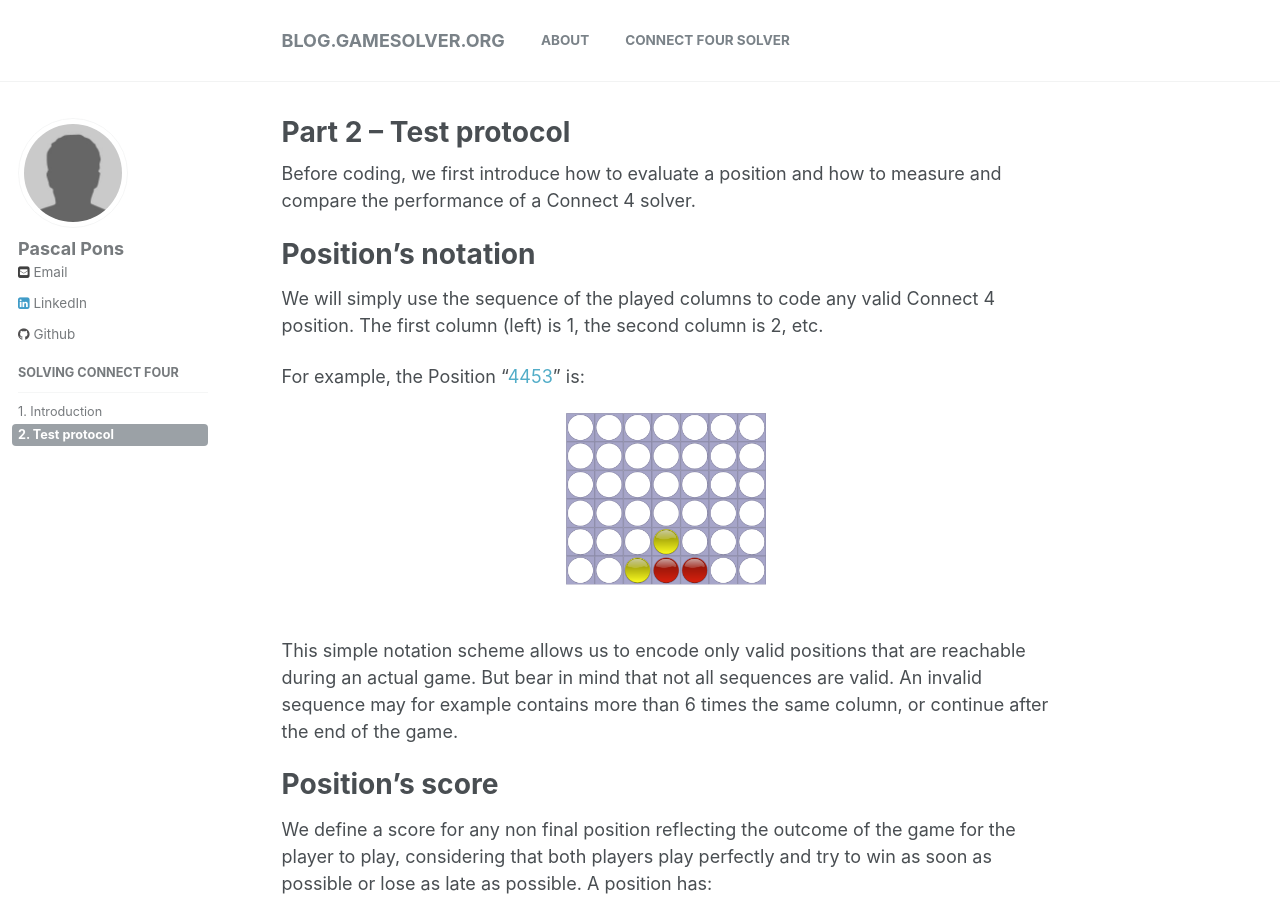
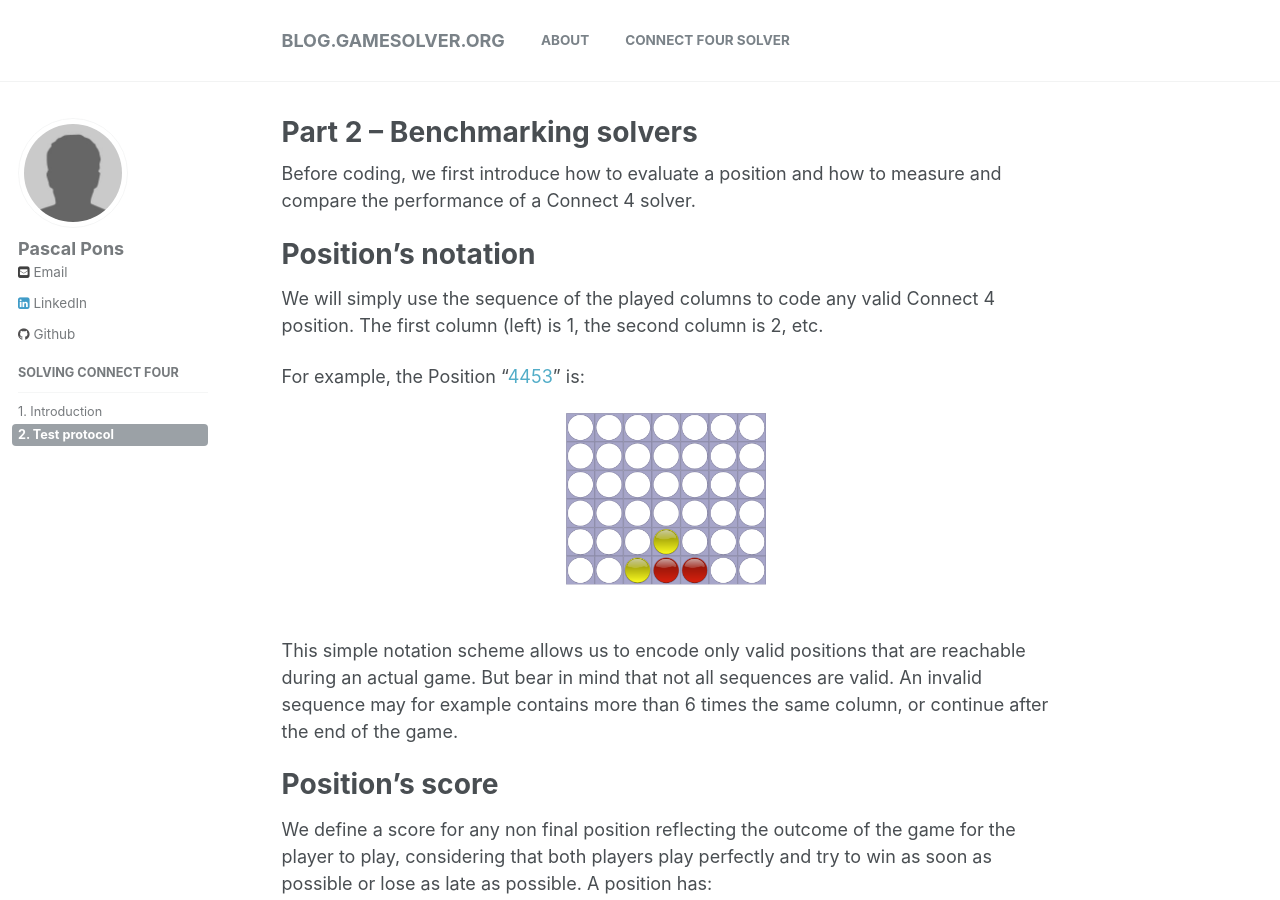
Before and after one commit to gamesolver/gamesolver.github.io, a Jekyll site: the page built from _solving-connect-four/02-test-protocol.md, in a window 1280 px wide and 900 px high. Built offline with Jekyll 4.4.1, drawn with Linux system fonts in a browser that asks for light colours.

Commit message:
change title of part2

```diff
--- a/_solving-connect-four/02-test-protocol.md
+++ b/_solving-connect-four/02-test-protocol.md
@@ -1,7 +1,7 @@
 ---
-title:  "Part 2 -- Test protocol"
+title:  "Part 2 -- Benchmarking solvers"
 date:   2016-10-01 00:00:00 +0000
-excerpt: "Position's notation and score -- solver benchmarking"
+excerpt: "Notation and score of Connect 4 positions"
 ---
 
 Before coding, we first introduce how to evaluate a position and how to measure and compare the performance of a Connect 4 solver.
```
